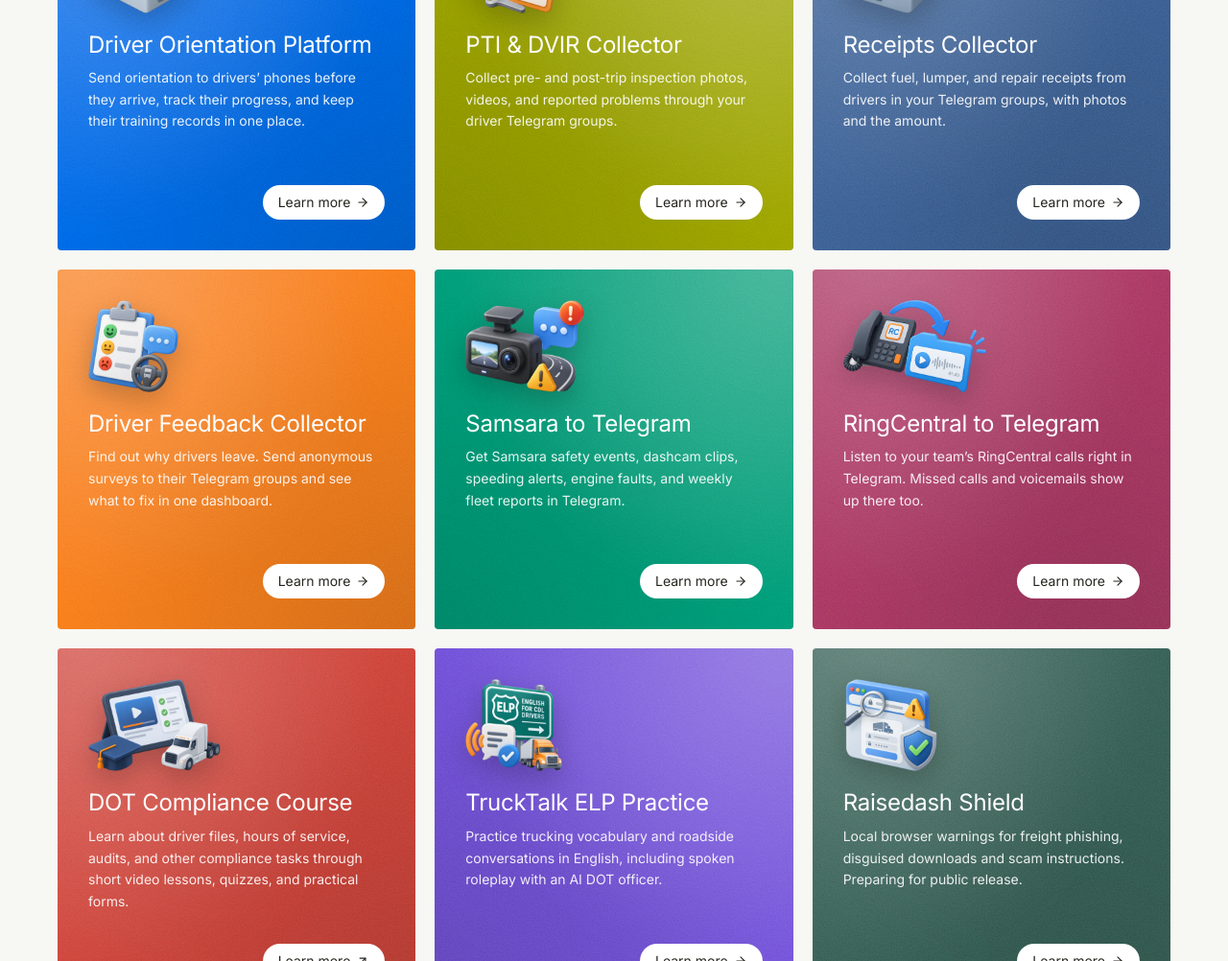
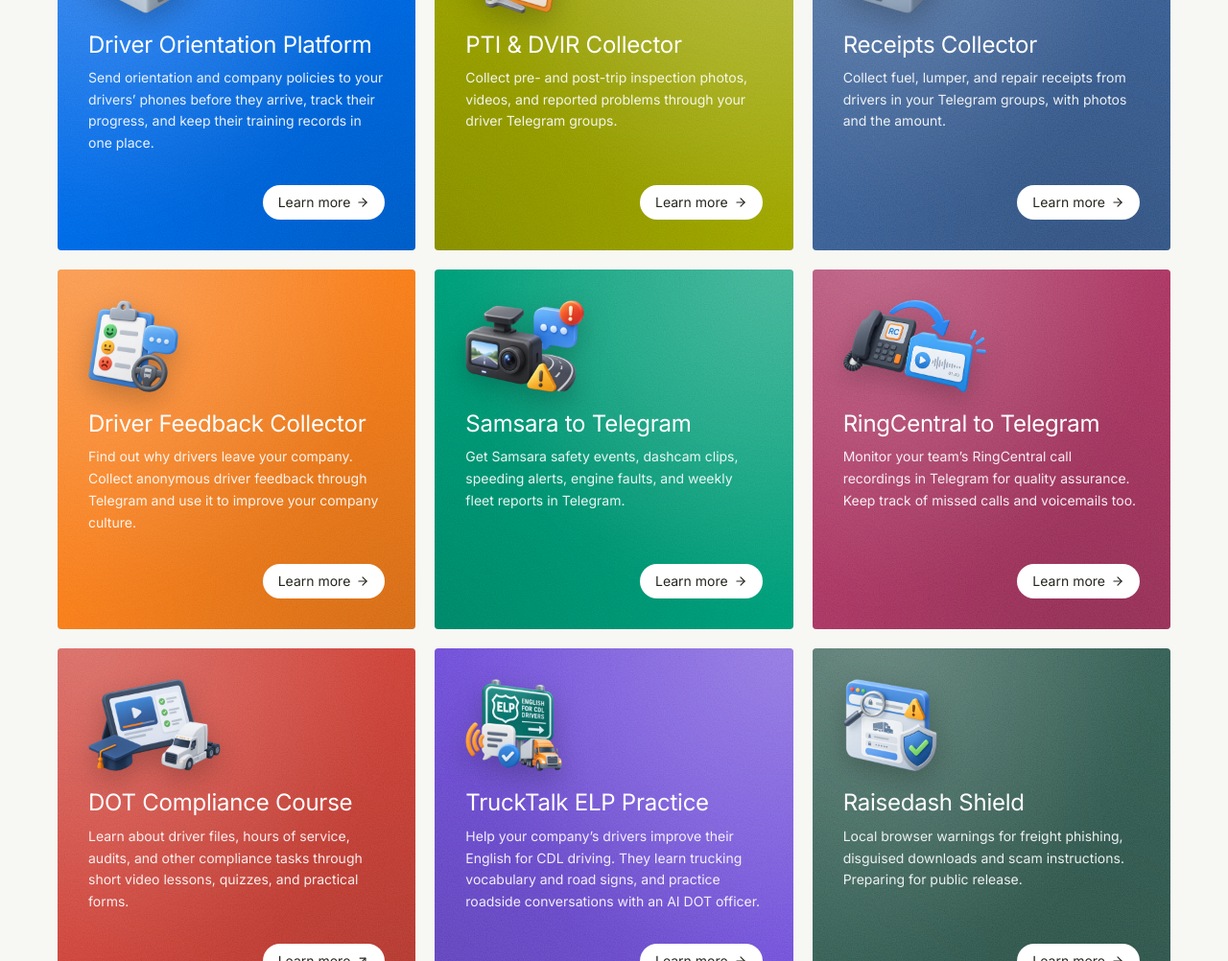
Before and after one commit to ShJavokhir/raisedash-landing-page, a Next.js app: page / in a window 1280 px wide. Shown: the part 428-1430 px from the top of the page at 96% size. Built offline with nearby package versions, Linux system fonts and the light colour scheme; no server answers.

Commit message:
Clarify homepage product descriptions for fleet managers

```diff
--- a/src/data/products.ts
+++ b/src/data/products.ts
@@ -3,7 +3,7 @@
   {
     name: "Driver Orientation Platform",
     description:
-      "Send orientation to drivers’ phones before they arrive, track their progress, and keep their training records in one place.",
+      "Send orientation and company policies to your drivers’ phones before they arrive, track their progress, and keep their training records in one place.",
     href: "/products/orientation",
     plate: "#0064e6",
     icon: { src: "/brand/orientation-icon.webp", width: 329, height: 288 },
@@ -27,7 +27,7 @@
   {
     name: "Driver Feedback Collector",
     description:
-      "Find out why drivers leave. Send anonymous surveys to their Telegram groups and see what to fix in one dashboard.",
+      "Find out why drivers leave your company. Collect anonymous driver feedback through Telegram and use it to improve your company culture.",
     href: "/products/feedback-telegram-bot",
     plate: "#f87917",
     icon: { src: "/brand/feedback-icon.webp", width: 281, height: 288 },
@@ -43,7 +43,7 @@
   {
     name: "RingCentral to Telegram",
     description:
-      "Listen to your team’s RingCentral calls right in Telegram. Missed calls and voicemails show up there too.",
+      "Monitor your team’s RingCentral call recordings in Telegram for quality assurance. Keep track of missed calls and voicemails too.",
     href: "/products/ringcentral-telegram",
     plate: "#a8325e",
     icon: { src: "/brand/ringcentral-icon.webp", width: 449, height: 288 },
@@ -59,7 +59,7 @@
   {
     name: "TruckTalk ELP Practice",
     description:
-      "Practice trucking vocabulary and roadside conversations in English, including spoken roleplay with an AI DOT officer.",
+      "Help your company’s drivers improve their English for CDL driving. They learn trucking vocabulary and road signs, and practice roadside conversations with an AI DOT officer.",
     href: "/tools/elp-practice",
     plate: "#6d4bd8",
     icon: { src: "/brand/elp-icon.webp", width: 302, height: 288 },
```
